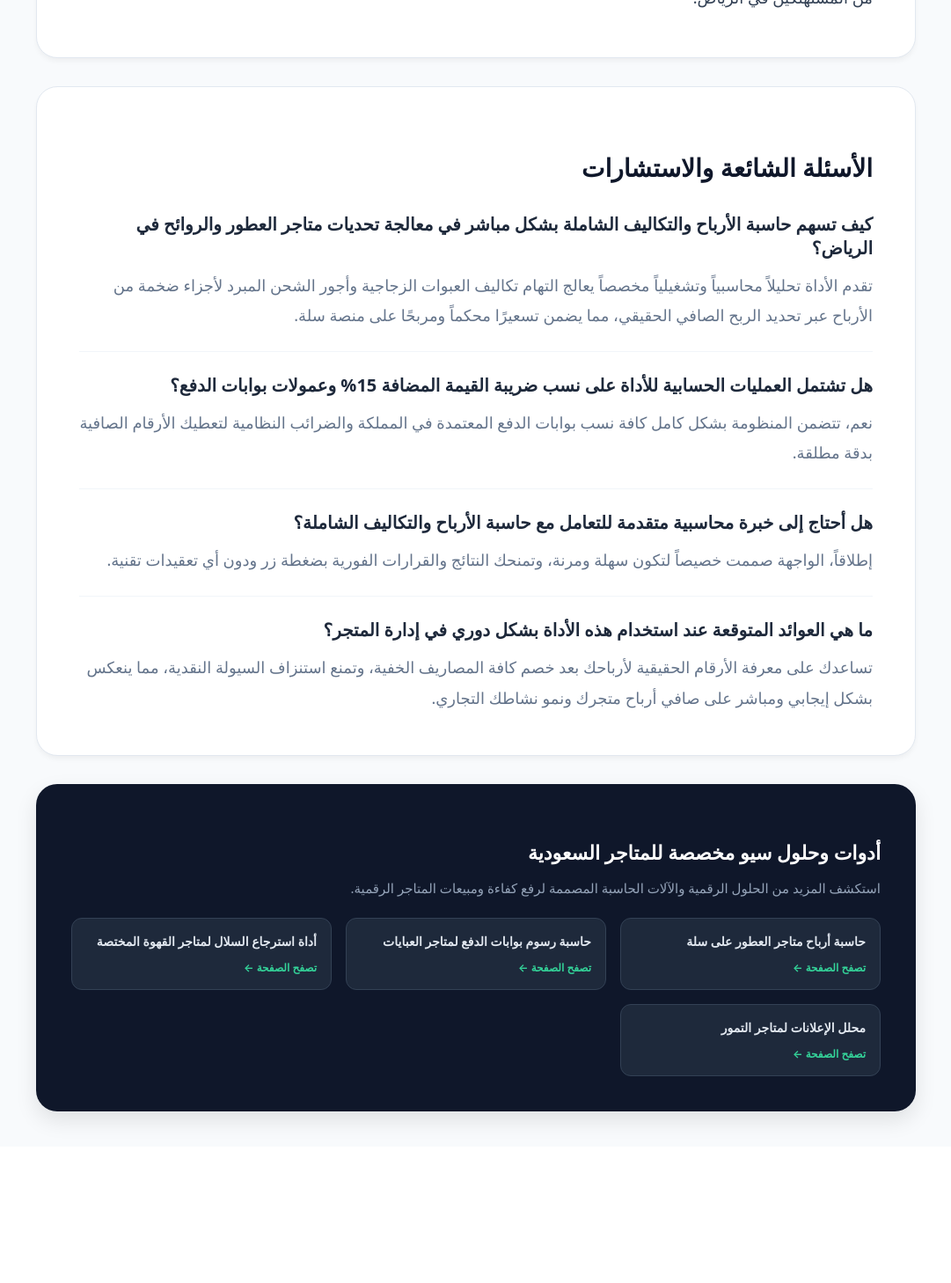
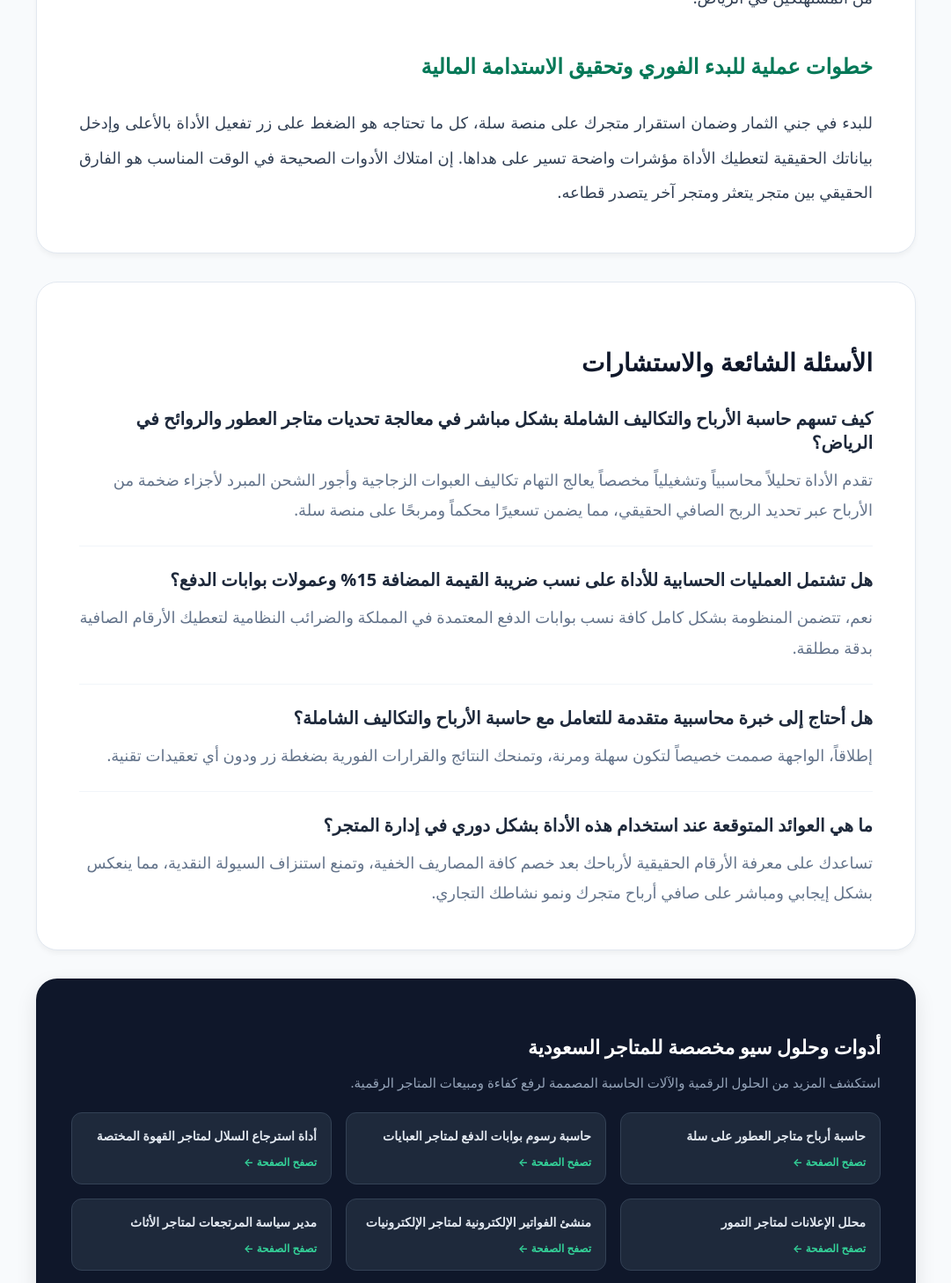
Before and after one commit to engaziasa-lang/engazia-app, a Next.js app: page /seo/1 in a window 1280 px wide. Shown: the part 1700-3158 px from the top of the page at 88% size, without its empty margins (99-1180 px from the left). Before the commit the page ends 3011 px from the top, so only its background shows below. Built offline with nearby package versions, Linux system fonts and the light colour scheme.

Commit message:
Update page.tsx

```diff
--- a/app/seo/[slug]/page.tsx
+++ b/app/seo/[slug]/page.tsx
@@ -13,12 +13,14 @@ export default async function ProgrammaticSeoPage({ params }: PageProps) {
 
   const pageData = generateSeoContent(slug);
 
-  // مصفوفة توليد روابط ربط داخلي ذكية ومتنوعة لتقوية السيو
+  // مصفوفة توليد 6 روابط ربط داخلي ذكية ومتنوعة لتقوية السيو
   const relatedLinks = [
-    { title: "حاسبة أرباح متاجر العطور على سلة", href: "/seo/breakeven-salla-perfumes-riyadh" },
+    { title: "حاسبة أرباح متاجر العطور على سلة", href: "/seo/profit-salla-perfumes-riyadh" },
     { title: "حاسبة رسوم بوابات الدفع لمتاجر العبايات", href: "/seo/fees-zid-abaya-jeddah" },
     { title: "أداة استرجاع السلال لمتاجر القهوة المختصة", href: "/seo/whatsapp-shopify-coffee-dammam" },
     { title: "محلل الإعلانات لمتاجر التمور", href: "/seo/roas-salla-dates-riyadh" },
+    { title: "منشئ الفواتير الإلكترونية لمتاجر الإلكترونيات", href: "/seo/invoices-salla-electronics-khobar" },
+    { title: "مدير سياسة المرتجعات لمتاجر الأثاث", href: "/seo/returns-zid-furniture-tabuk" },
   ];
 
   return (
@@ -58,7 +60,10 @@ export default async function ProgrammaticSeoPage({ params }: PageProps) {
           <p style={{ fontSize: '18px', marginBottom: '32px', textAlign: 'justify' }}>{pageData.article.p_2}</p>
 
           <h3 style={{ fontSize: '24px', color: '#047857', fontWeight: '700', marginBottom: '16px' }}>{pageData.article.h2_3}</h3>
-          <p style={{ fontSize: '18px', marginBottom: '0', textAlign: 'justify' }}>{pageData.article.p_3}</p>
+          <p style={{ fontSize: '18px', marginBottom: '32px', textAlign: 'justify' }}>{pageData.article.p_3}</p>
+
+          <h3 style={{ fontSize: '24px', color: '#047857', fontWeight: '700', marginBottom: '16px' }}>{pageData.article.h2_4}</h3>
+          <p style={{ fontSize: '18px', marginBottom: '0', textAlign: 'justify' }}>{pageData.article.p_4}</p>
         </article>
 
         {/* الأسئلة الشائعة */}
@@ -74,7 +79,7 @@ export default async function ProgrammaticSeoPage({ params }: PageProps) {
           </div>
         </section>
 
-        {/* شبكة الربط الداخلي (Internal Linking Network) */}
+        {/* شبكة الربط الداخلي (Internal Linking Network) - تم تحديثها لتعرض 6 روابط */}
         <section style={{ backgroundColor: '#0f172a', color: '#ffffff', padding: '40px', borderRadius: '24px', boxShadow: '0 10px 25px rgba(0,0,0,0.1)' }}>
           <h3 style={{ fontSize: '22px', fontWeight: 'bold', marginBottom: '16px', textAlign: 'right' }}>
             أدوات وحلول سيو مخصصة للمتاجر السعودية
@@ -82,7 +87,7 @@ export default async function ProgrammaticSeoPage({ params }: PageProps) {
           <p style={{ fontSize: '15px', color: '#94a3b8', marginBottom: '24px', textAlign: 'right' }}>
             استكشف المزيد من الحلول الرقمية والآلات الحاسبة المصممة لرفع كفاءة ومبيعات المتاجر الرقمية.
           </p>
-          <div style={{ display: 'grid', gridTemplateColumns: 'repeat(auto-fit, minmax(220px, 1fr))', gap: '16px' }}>
+          <div style={{ display: 'grid', gridTemplateColumns: 'repeat(auto-fit, minmax(280px, 1fr))', gap: '16px' }}>
             {relatedLinks.map((link, idx) => (
               <Link
                 key={idx}
```
